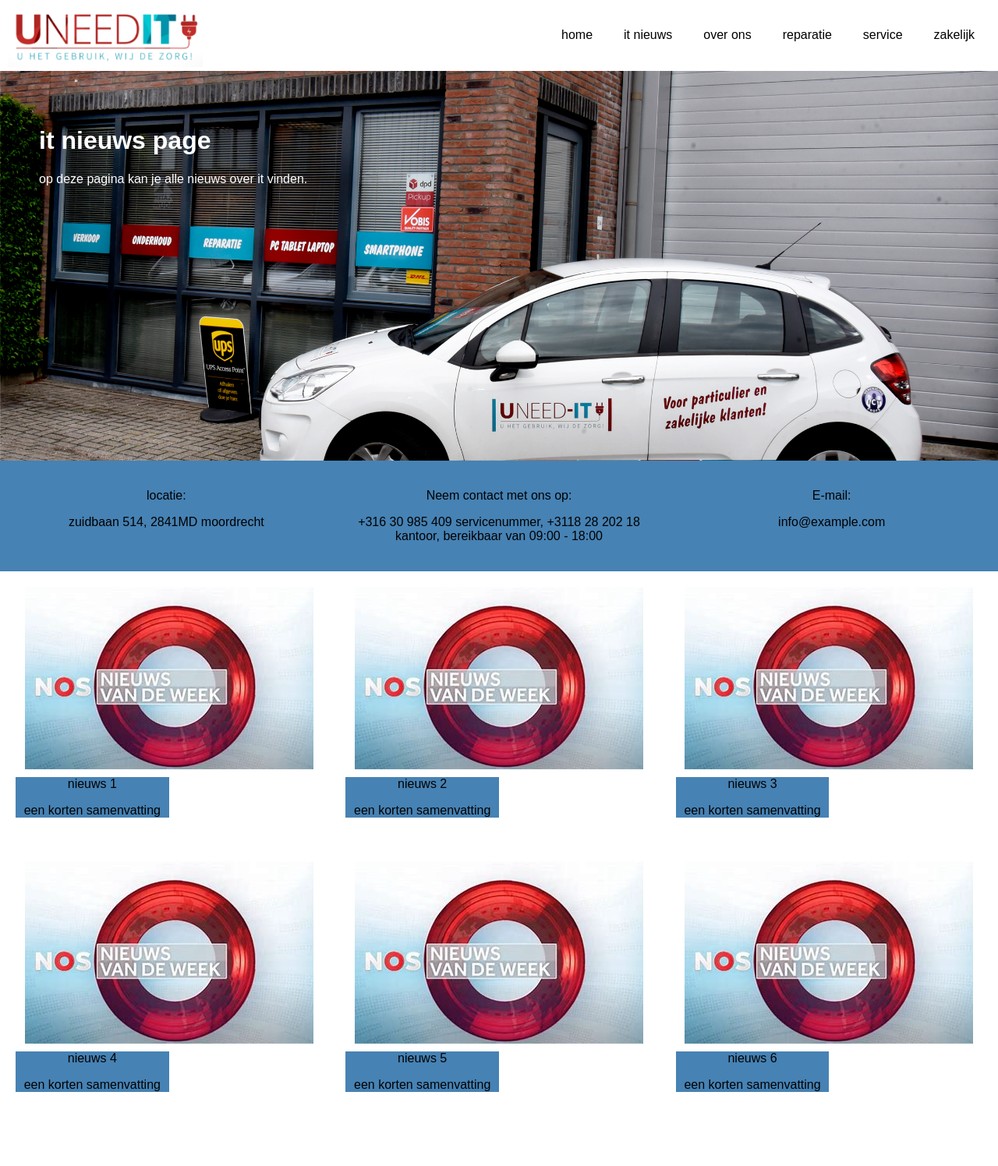
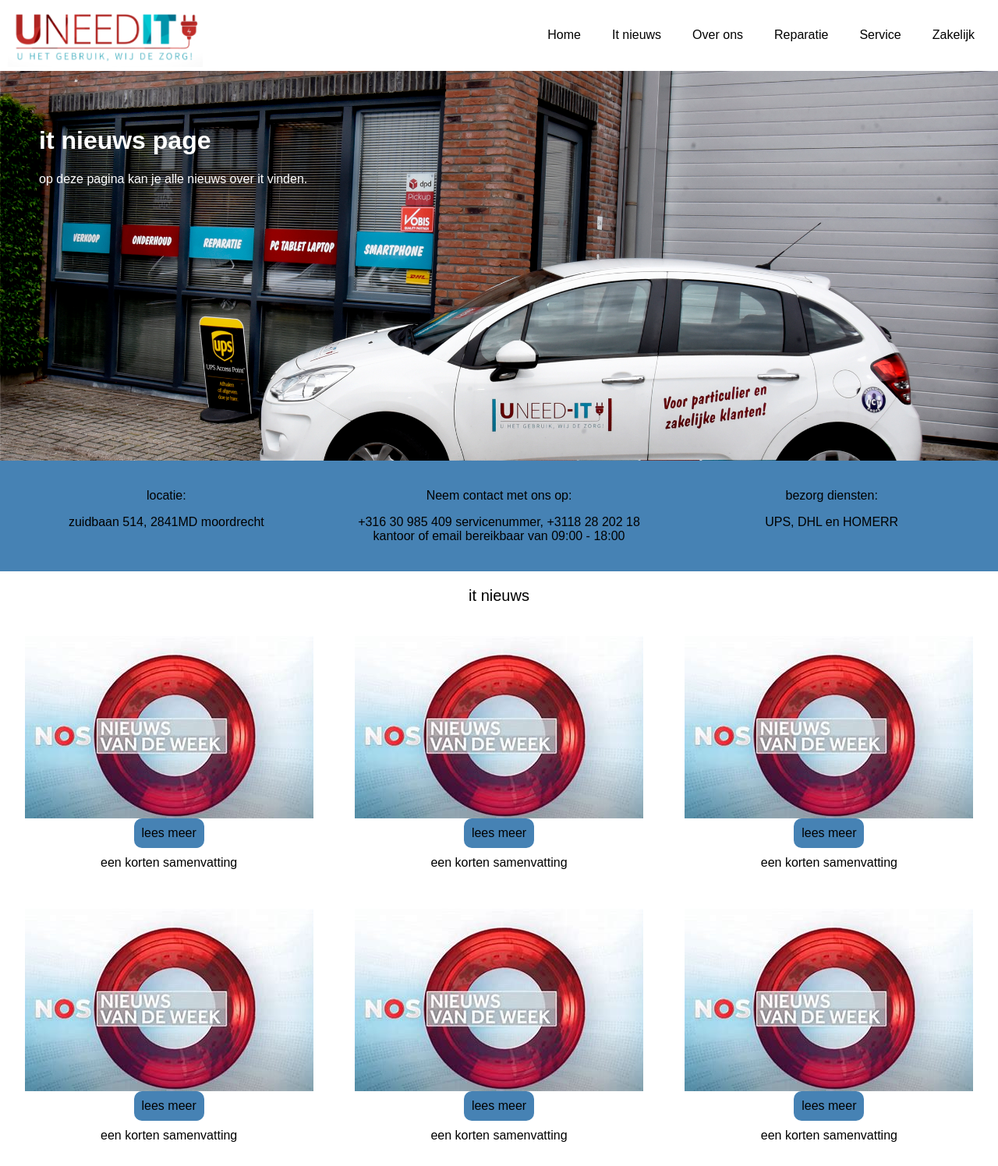
Before and after one commit to perzikapple/uneed-IT, a PHP site: page /itnieuws.php in a window 1280 px wide. Shown: the whole page at 78% size. Before the commit the page ends 1401 px from the top, so only its background shows below. Run offline with PHP 8.4, Linux system fonts and the light colour scheme.

Commit message:
bijna klaar met itnieuws pafe

```diff
--- a/itnieuws.css
+++ b/itnieuws.css
@@ -55,10 +55,14 @@ body {
     flex: 1;
     text-align: center;
     padding: 20px;
-    border: 0px solid #ccc;
+    border: 0 solid #ccc;
     background-color: #4682B4;
 }
 
+.kopje-itnieuws {
+    text-align: center;
+    font-size: 20px;
+}
 
 .news-sections {
     display: flex;
@@ -76,10 +80,17 @@ body {
 }
 
 .news-section p {
-    margin-top: 10px;
+    margin: 10px;
 }
 
 .news-section-tekst {
     background-color: #4682B4;
     max-width: 50%;
+    border-radius: 10px;
 }
+
+.news-section {
+    display: flex;
+    flex-direction: column;
+    align-items: center;
+}
--- a/itnieuws.php
+++ b/itnieuws.php
@@ -13,12 +13,12 @@
             <img src="logo.png" alt="uneed-it logo">
         </div>
         <div class="nav-links">
-        <a href="home.php">home</a>
-        <a href="itnieuws.php">it nieuws</a>
-        <a href="overons.php">over ons</a>
-        <a href="reparatie.php">reparatie</a>
-        <a href="service.php">service</a>
-        <a href="zakelijk.php">zakelijk</a>
+        <a href="home.php">Home</a>
+        <a href="itnieuws.php">It nieuws</a>
+        <a href="overons.php">Over ons</a>
+        <a href="reparatie.php">Reparatie</a>
+        <a href="service.php">Service</a>
+        <a href="zakelijk.php">Zakelijk</a>
         </div>
     </div>
 </nav>
@@ -36,36 +36,37 @@
     <div class="contact-section">
         <p>Neem contact met ons op:</p>
         <p>+316 30 985 409 servicenummer,
-            +3118 28 202 18 kantoor,
+            +3118 28 202 18 kantoor of email
             bereikbaar van 09:00 - 18:00</p>
     </div>
     <div class="contact-section">
-        <p>E-mail:</p>
-        <p> info@example.com</p>
+        <p>bezorg diensten:</p>
+        <p>UPS, DHL en HOMERR</p>
     </div>
 </div>
+<div class="kopje-itnieuws"><p>it nieuws </p></div>
 
     <div class="news-sections">
         <div class="news-section">
             <img src="itnieuws.jpg" alt="Nieuws 1">
             <div class="news-section-tekst">
-            <p>nieuws 1</p>
+            <p>lees meer</p>
+            </div>
             <p>een korten samenvatting</p>
-            </div>
         </div>
         <div class="news-section">
             <img src="itnieuws.jpg" alt="Nieuws 2">
             <div class="news-section-tekst">
-            <p>nieuws 2</p>
+            <p>lees meer</p>
+            </div>
             <p>een korten samenvatting</p>
-            </div>
         </div>
         <div class="news-section">
             <img src="itnieuws.jpg" alt="Nieuws 3">
             <div class="news-section-tekst">
-            <p>nieuws 3</p>
+            <p>lees meer</p>
+            </div>
             <p>een korten samenvatting</p>
-            </div>
         </div>
     </div>
 
@@ -73,24 +74,23 @@
         <div class="news-section">
             <img src="itnieuws.jpg" alt="Nieuws 4">
             <div class="news-section-tekst">
-            <p>nieuws 4</p>
+            <p>lees meer</p>
+            </div>
             <p>een korten samenvatting</p>
-            </div>
         </div>
         <div class="news-section">
             <img src="itnieuws.jpg" alt="Nieuws 5">
             <div class="news-section-tekst">
-            <p>nieuws 5</p>
+            <p>lees meer</p>
+            </div>
             <p>een korten samenvatting</p>
-            </div>
         </div>
         <div class="news-section">
             <img src="itnieuws.jpg" alt="Nieuws 6">
             <div class="news-section-tekst">
-            <p>nieuws 6</p>
+            <p>lees meer</p>
+            </div>
             <p>een korten samenvatting</p>
-            </div>
-        </div>
     </div>
 
 
```
